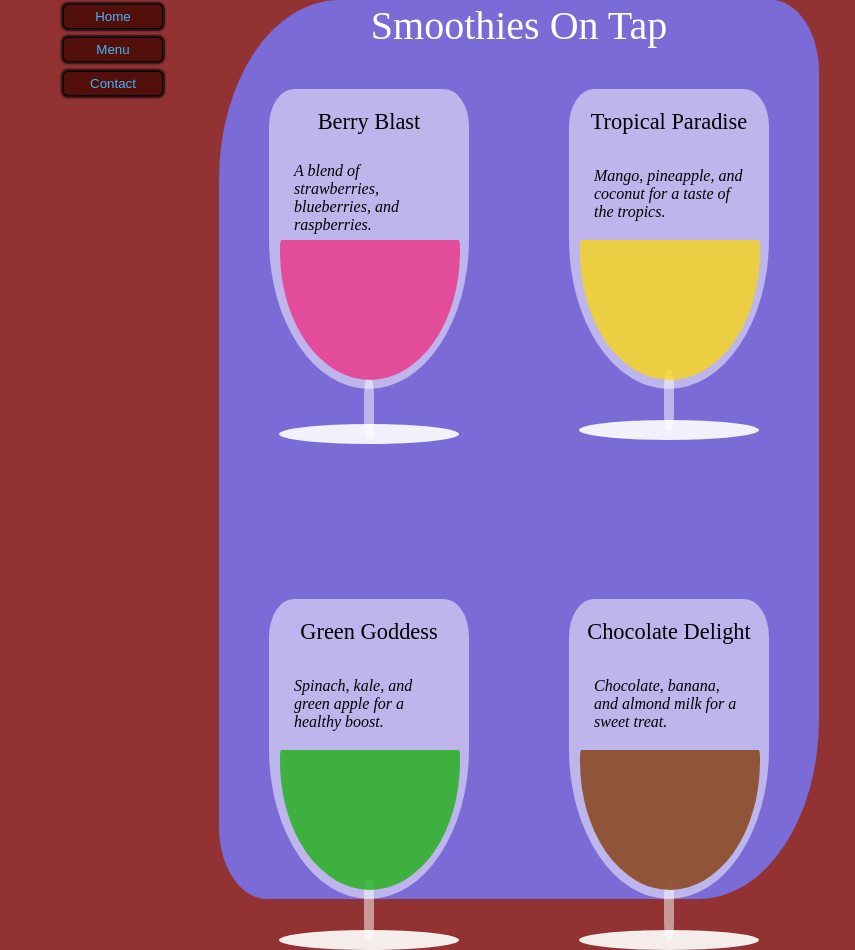
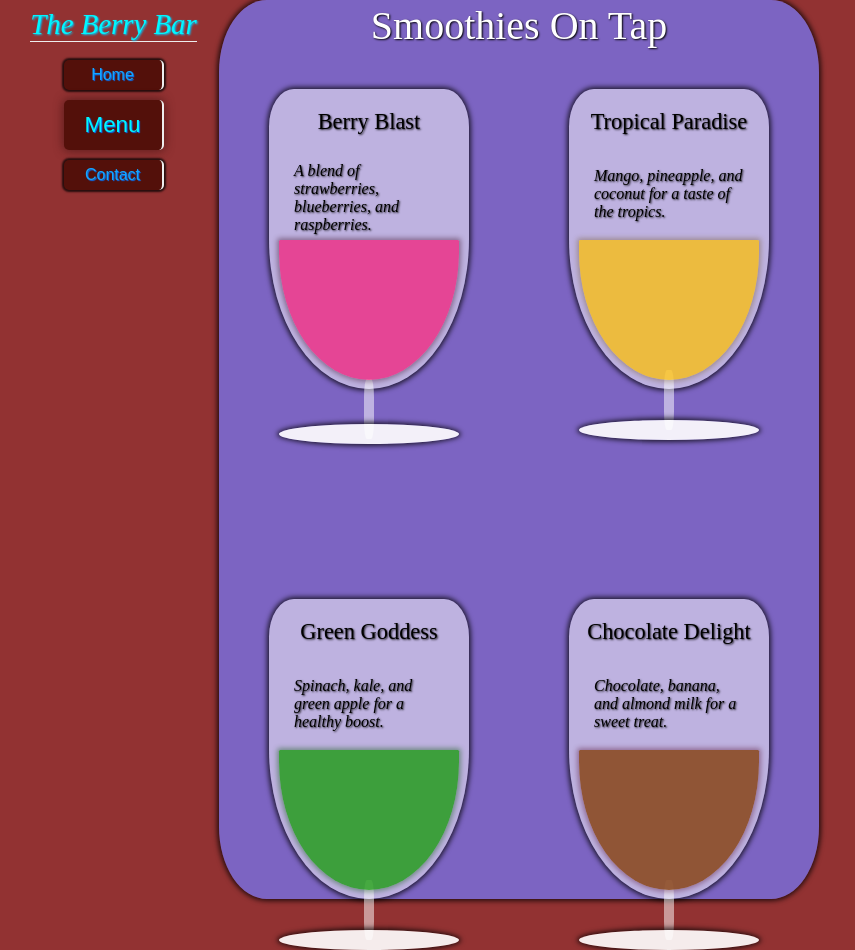
Before and after one commit to CMartin0-0/Odin_Menu_Project, a website built with webpack: page src/template.html in a window 1280 px wide. Both pictures are taken after a click on the button "Menu". Shown: the whole page, without its empty margins (121-976 px from the left). Built offline with nearby package versions, Linux system fonts and the light colour scheme.

Commit message:
feat: add contact content and various styling changes

```diff
--- a/src/contact.js
+++ b/src/contact.js
@@ -2,7 +2,7 @@ export const contact = () => {
   const content = document.createElement("div");
   content.classList.add("contact");
   content.innerHTML = `
-    <p class="contact-title">Contact Us</p>
-    <p class="contact-description">Lorem ipsum dolor sit amet, consectetur adipiscing elit.</p>`;
+    <p class="contact-title">Contact us for all your berry needs</p>
+    <p class="contact-description">Berry Bartender</br>Phone #: 555-5555</br>Email: berryrealemail@email.com</p>`;
   return content;
 };
--- a/src/index.js
+++ b/src/index.js
@@ -11,11 +11,16 @@ const contactButton = document.querySelector('#contact');
 
 const loadHomePage = () => {
   mainContent.appendChild(home());
+  homeButton.classList.add('active');
 }
 
 
 const clearContent = () => {
   mainContent.innerHTML = '';
+  homeButton.classList.remove('active');
+  menuButton.classList.remove('active');
+  contactButton.classList.remove('active');
+
 };
 
 homeButton.addEventListener('click', () => {
@@ -26,11 +31,13 @@ homeButton.addEventListener('click', () => {
 menuButton.addEventListener('click', () => {
   clearContent();
   mainContent.appendChild(menuItems());
+  menuButton.classList.add('active');
 });
 
 contactButton.addEventListener('click', () => {
   clearContent();
   mainContent.appendChild(contact());
+  contactButton.classList.add('active');
 });
 // Load the home page by default
 loadHomePage();
--- a/src/styles.css
+++ b/src/styles.css
@@ -1,3 +1,4 @@
+/* general styles start */
 * {
     box-sizing: border-box;
     margin: 0;
@@ -9,89 +10,119 @@ body {
     display: grid;
     grid-template-columns: 1fr auto 1fr;
     grid-template-rows: 100%;
-    width: 1024px;
-    max-width: 1024px;
-    min-width: 1024px;
+    width: 1022px;
+    max-width: 1022px;
+    min-width: 1022px;
     position: relative;
     margin-left: auto;
-    margin-right: auto;;
+    margin-right: auto;
 }
-
+#content {
+    min-height: 100vh;
+    width: 600px;
+    grid-column: 2;
+    background-color: rgba(116, 121, 255, 0.702);
+    color: rgb(255, 255, 255);
+    border-radius: 8% 8% 8% 8% / 8% 8% 8% 8%;
+    box-shadow: 0px 0px 5px 2px rgba(0, 0, 0, 0.747);
+}
+/* general styles end */
+/* nav styles start */
 nav {
     display: grid;
     width: 100%;
-    height: 100px;
+    height: 200px;
     grid-column: 1;
     grid-row: 1;
     grid-template-columns: auto;
-    grid-template-rows: 1fr 1fr 1fr;
+    grid-template-rows: 1fr 1fr 1fr 1fr;
     position: sticky;
 
-
-
+}
+.nav-title {
+    grid-row: 1;
+    grid-column: 1;
+    justify-self: center;
+    align-self: center;
+    font-size: 1.8rem;
+    font-style: italic;
+    color: rgb(0, 247, 255);
+    text-shadow: 1px 1px 2px rgb(0, 200, 255);
+    font-weight: 300;
+    border-bottom: inset .5px;
 }
 
 #home{
     width: 100px;
-    height: 25px;
-    grid-row: 1;
+    height: 30px;
+    grid-row: 2;
     grid-column: 1;
     align-self: center;
     justify-self: center;
     border-radius: 5px;
-    border: black 1px solid;
+    border: transparent;
     box-shadow: 0px 0px 2px 2px rgba(0, 0, 0, 0.747);
-    color: rgb(63, 181, 255);
+    color: rgb(22, 166, 255);
     background: rgb(83, 16, 10);
+    text-shadow: 1px 1px 1px rgb(0, 119, 255);
+    font-size: 1rem;
+    border-right: inset 2px;
+
 
 }
 
 #menu{
     width: 100px;
-    height: 25px;
-    grid-row: 2;
-    grid-column: 1;
-    align-self: center;
-    justify-self: center;
-    background: rgb(83, 16, 10);
-    border-radius: 5px;
-    border: black 1px solid;
-    box-shadow: 0px 0px 2px 2px rgba(0, 0, 0, 0.747);
-    color: rgb(63, 181, 255);
-}
-
-#contact{
-    width: 100px;
-    height: 25px;
+    height: 30px;
     grid-row: 3;
     grid-column: 1;
     align-self: center;
     justify-self: center;
     background: rgb(83, 16, 10);
     border-radius: 5px;
-    border: black 1px solid;
+    border: transparent;
     box-shadow: 0px 0px 2px 2px rgba(0, 0, 0, 0.747);
-    color: rgb(63, 181, 255);
+    color: rgb(22, 166, 255);
+    text-shadow: 1px 1px 1px rgb(0, 119, 255);
+    font-size: 1rem;
+    border-right: inset 2px;
 }
 
+#contact{
+    width: 100px;
+    height: 30px;
+    grid-row: 4;
+    grid-column: 1;
+    align-self: center;
+    justify-self: center;
+    background: rgb(83, 16, 10);
+    border-radius: 5px;
+    border: transparent;
+    box-shadow: 0px 0px 2px 2px rgba(0, 0, 0, 0.747);
+    color: rgb(22, 166, 255);
+    text-shadow: 1px 1px 1px rgb(0, 119, 255);
+    font-size: 1rem;
+    border-right: inset 2px;
+}
+
+.active {
+    color: rgb(0, 247, 255) !important;
+    height: 50px !important;
+    font-size: 1.4rem !important;
+    box-shadow: 0px 0px 10px 1px rgba(75, 23, 23, 0.757) !important;
+}
 button:hover {
     background-color: rgba(156, 46, 46, 0.753) !important;
     cursor: pointer;
 }
+/* nav styles end */
 
-#content {
-    min-height: 100vh;
-    width: 600px;
-    grid-column: 2;
-    background-color: rgba(116, 121, 255, 0.805);
-    color: rgb(255, 255, 255);
-    border-radius: 20% 8% 20% 8%;
-}
-
+/* homepage styles start */
 .home-title {
     font-size: 4rem;
     text-align: center;
     font-weight: 300;
+    text-shadow: 1px 1px 2px rgb(0, 0, 0);
 }
 
 .home-description {
@@ -100,8 +131,10 @@ button:hover {
     font-size: 1rem;
     margin-top: 2px;
     margin-left: 20px;
+    text-shadow: 1px 1px 1px rgb(0, 0, 0);
 }
-
+/* homepage styles end */
+/* menupage styles start */
 #menu-container {
     display: grid;
     grid-template-columns: 1fr 1fr;
@@ -122,6 +155,7 @@ button:hover {
     background-color: rgba(255, 255, 255, 0.5);
     margin-top: 40px;
     z-index: 2;
+    box-shadow: 0px 0px 5px 2px rgba(0, 0, 0, 0.747);
 }
 
 .glass-stem {
@@ -145,6 +179,7 @@ button:hover {
     top: 80px;
     z-index: 2;
     justify-self: center;
+    box-shadow: 0px 0px 5px 2px rgba(0, 0, 0, 0.747);
 }
 
 .menu-item-name {
@@ -152,6 +187,7 @@ button:hover {
     text-align: center;
     font-weight: 300;
     margin-top: 20px;
+    text-shadow: 1px 1px 2px rgba(0, 0, 0, 0.801);
 }
 
 .menu-item-description {
@@ -160,39 +196,43 @@ button:hover {
     font-size: 1rem;
     width: 75%;
     margin-top: 2px;
+    text-shadow: 1px 1px 2px rgba(0, 0, 0, 0.801);
 }
 
 .berry-smoothie {
     position: absolute;
     width: 180px;
     height: 140px;
-    background-color: rgba(255, 0, 98, 0.575);
-    border-radius: 1% 1% 60% 60% / 5% 5% 110% 110%;
+    background-color: rgba(255, 0, 102, 0.61);
+    border-radius: 1% 1% 60% 60% / 1% 1% 110% 110%;
     top: 240px;
     right: 571px;
     z-index: 5;
+    box-shadow: 0px 0px 5px 2px rgba(53, 8, 29, 0.404);
 }
 
 .tropical-smoothie {
     position: absolute;
     width: 180px;
     height: 140px;
-    background-color: rgba(255, 217, 0, 0.716);
-    border-radius: 1% 1% 60% 60% / 5% 5% 110% 110%;
+    background-color: rgba(255, 191, 0, 0.716);
+    border-radius: 1% 1% 60% 60% / 1% 1% 110% 110%;
     top: 240px;
     right: 271px;
     z-index: 5;
+    box-shadow: 0px 0px 5px 2px rgba(105, 74, 14, 0.353);
 }
 
 .green-smoothie {
     position: absolute;
     width: 180px;
     height: 140px;
-    background-color: rgba(15, 174, 0, 0.729);
-    border-radius: 1% 1% 60% 60% / 5% 5% 110% 110%;
+    background-color: rgba(14, 153, 1, 0.729);
+    border-radius: 1% 1% 60% 60% / 1% 1% 110% 110%;
     top: 750px;
     right: 571px;
     z-index: 5;
+    box-shadow: 0px 0px 5px 2px rgba(0, 80, 0, 0.404);
 }
 
 .chocolate-smoothie {
@@ -200,10 +240,11 @@ button:hover {
     width: 180px;
     height: 140px;
     background-color: rgba(137, 70, 26, 0.856);
-    border-radius: 1% 1% 60% 60% / 5% 5% 110% 110%;
+    border-radius: 1% 1% 60% 60% / 1% 1% 110% 110%;
     top: 750px;
     right: 271px;
     z-index: 5;
+    box-shadow: 0px 0px 5px 2px rgba(80, 11, 43, 0.404);
 }
 
 .menu-title {
@@ -211,4 +252,32 @@ button:hover {
     text-align: center;
     font-weight: 300;
     margin-top: 2px;
+    text-shadow: 1px 1px 2px rgb(0, 0, 0);
 }
+/* menupage styles end */
+/* contactpage styles start */
+
+.contact-title {
+    font-size: 2rem;
+    text-align: center;
+    font-weight: 300;
+    margin-top: 2px;
+    text-shadow: 1px 1px 2px rgb(0, 0, 0);
+
+}
+
+.contact-description {
+    width: 50%;
+    display: grid;
+    margin-left: auto;
+    margin-right: auto;
+    margin-top: 40px;
+    font-size: 1.2rem;
+    border: 2px black double;
+    border-radius: 10px;
+    padding: 10px;
+    box-shadow: 0px 0px 5px 2px rgba(0, 0, 0, 0.747);
+    text-shadow: 1px 1px 2px rgb(0, 0, 0);
+}
+
+/* contactpage styles end */
--- a/src/template.html
+++ b/src/template.html
@@ -8,6 +8,7 @@
 <body>
   <header>
     <nav>
+      <p class="nav-title">The Berry Bar</p>
       <button id="home">Home</button>
       <button id="menu">Menu</button>
       <button id="contact">Contact</button>
```
